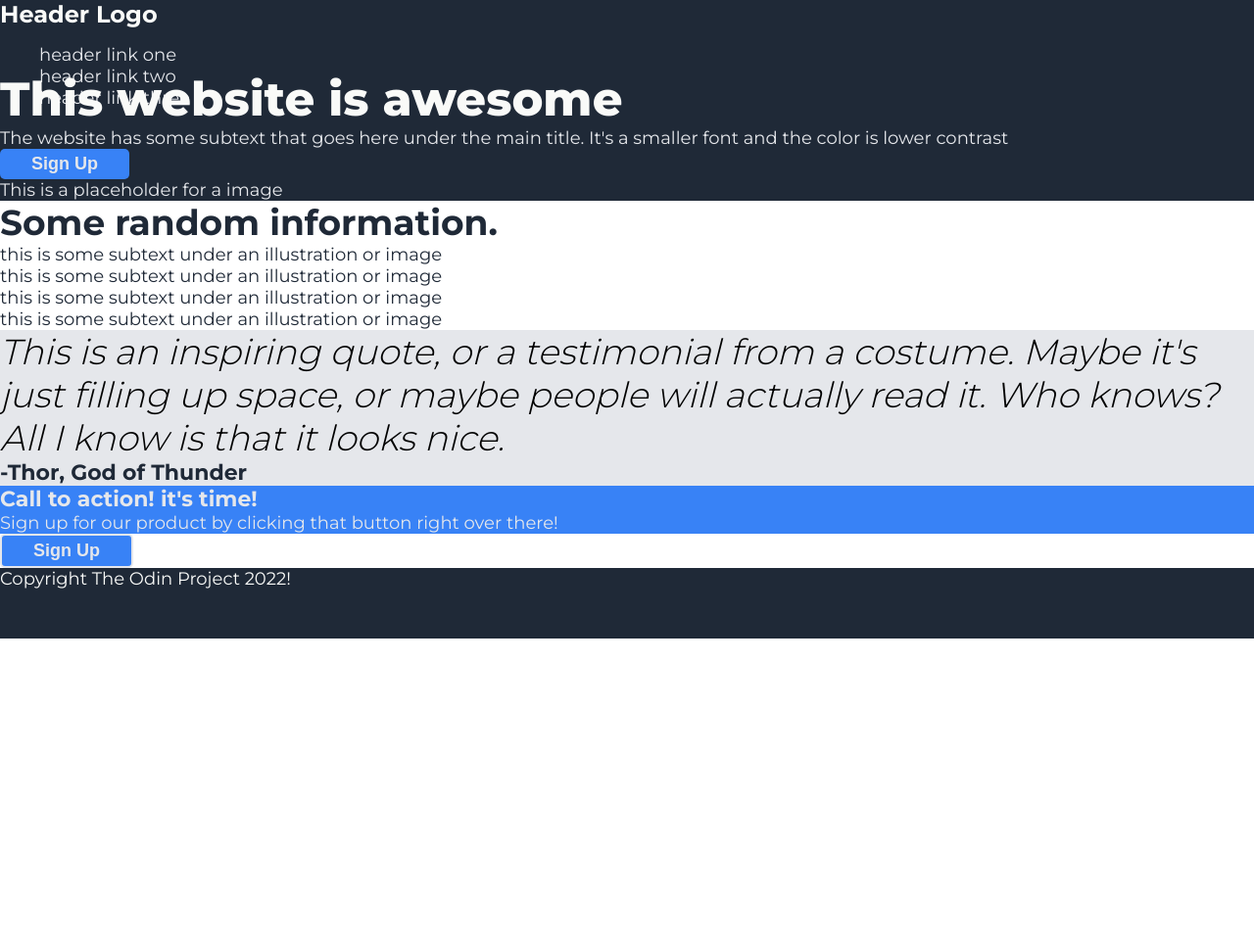
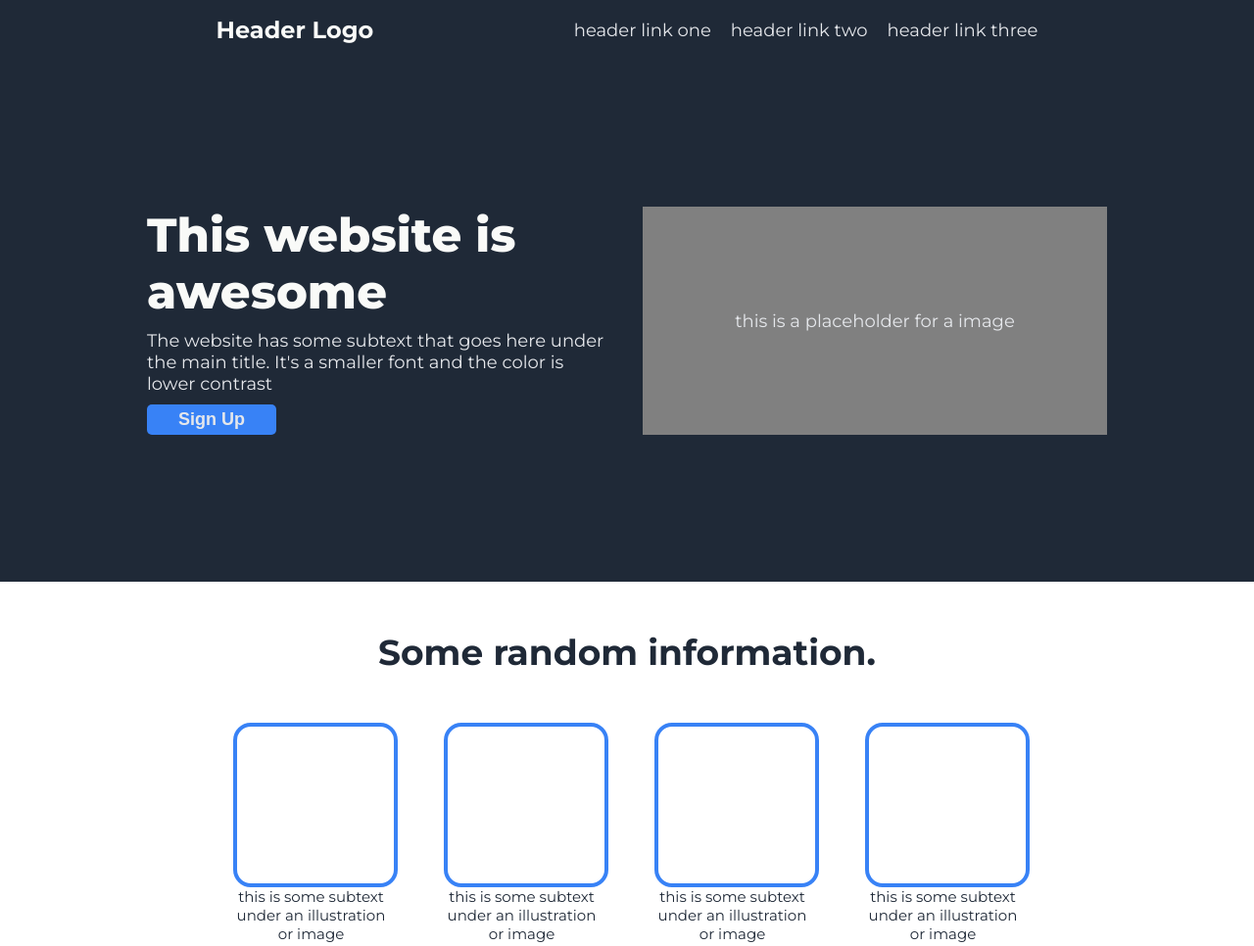
Before and after one commit to KrowJC/project-landing-page, a plain HTML site: page index.html in a window 1280 px wide. Shown: the top 966 px of the page at 98% size. Before the commit the page ends 800 px from the top, so only its background shows below. Drawn offline with Linux system fonts and the light colour scheme.

Commit message:
Fix div placements on html and added more content and styles to css

```diff
--- a/index.html
+++ b/index.html
@@ -17,40 +17,48 @@
                     <li><a href="#">header link three</a></li>
                 </ul>
             </div>
+            <div class="hero-content">
                <div class="top-modal">
                    <div class="top-modal-title">This website is awesome</div>
                    <div class="top-modal-info">The website has some subtext that goes here under the main title. It's a smaller font and the color is lower contrast</div>
                    <div class="modal-button-container"><button class="modal-button">Sign Up</button></div>
                </div>
-            <div class="top-placeholder">
-                <div class="placeholder">This is a placeholder for a image</div>
+            <div class="placeholder">this is a placeholder for a image</div>
             </div>
         </div>
         <div class="container-2">
             <div class="illustration-holder-title">Some random information.</div>
-            <div>
-                <div class="illustration-holder">
+            <div class="illustration-container">
+                <div class="illustation-holder-container">
+                    <div class="illustration-holder"></div>
                     <div class="subtext">this is some subtext under an illustration or image</div>
                  </div>
-                <div class="illustration-holder">
+                 <div class="illustation-holder-container">
+                    <div class="illustration-holder"></div>
                     <div class="subtext">this is some subtext under an illustration or image</div>
                  </div>
-                <div class="illustration-holder">
+                 <div class="illustation-holder-container">
+                    <div class="illustration-holder"></div>
                     <div class="subtext">this is some subtext under an illustration or image</div>
                  </div>
-                <div class="illustration-holder">
+                 <div class="illustation-holder-container">
+                    <div class="illustration-holder"></div>
                     <div class="subtext">this is some subtext under an illustration or image</div>
                  </div>
             </div>
         </div>
         <div class="container-3">
+            <div class="quote-content">
                <div class="quote">This is an inspiring quote, or a testimonial from a costume. Maybe it's just filling up space, or maybe people will actually read it. Who knows? All I know is that it looks nice.</div>
                <div class="quote-author">-Thor, God of Thunder</div>
             </div>
+        </div>
         <div class="container-4">
             <div class="bottom-modal">
+                <div class="bottom-modal-content">
                    <div class="bottom-modal-title">Call to action! it's time!</div>
                    <div class="bottom-modal-info">Sign up for our product by clicking that button right over there!</div>
+                </div>
                 <div class="bottom-button-container"><button class="bottom-modal-button">Sign Up</button></div>
             </div>
         </div>
--- a/styles.css
+++ b/styles.css
@@ -1,8 +1,6 @@
 body {
     height: 100vh;
     margin: 0;
-    display: flex;
-    flex-direction: column;
     font-family: 'Montserrat';
 }
 
@@ -17,7 +15,9 @@ a {
 }
 
 .header {
-    height: 72px;
+    padding: 16px;
+    display: flex;
+    justify-content: space-evenly;
 }
 
 .header-logo {
@@ -28,16 +28,33 @@ a {
 
 .top-links {
     list-style: none;
+    display: flex;
+    justify-content: center;
+    align-items: center;
+    padding-left: 0;
+    margin: 0;
+    gap: 20px;
+}
+
+.hero-content {
+    display: flex;
+    justify-content: center;
+    padding: 150px;
+    gap: 32px;
 }
 
 .top-modal {
-
+    display: flex;
+    flex-direction: column;
+    width: 510px;
+    gap: 10px;
 }
 
 .top-modal-title {
     font-size: 48px;
     font-weight: 900;
     color: #F9FAF8;
+    width: 400px;
 }
 
 .top-modal-info {
@@ -59,37 +76,72 @@ a {
     font-weight: 700;
 }
 
-.top-placeholder {
-
-}
-
 .placeholder {
     font-size: 18px;
     color: #E5E7EB;
+    background-color: gray;
+    width: 510px;
+    display: flex;
+    justify-content: center;
+    align-items: center;
 }
 
 .container-2 {
-
+    height: 480px;
+    display: flex;
+    flex-direction: column;
 }
 
 .illustration-holder-title {
     font-size: 36px;
     font-weight: bolder;
     color: #1F2937;
+    display: flex;
+    justify-content: center;
+    padding: 50px;
+}
+
+.illustration-container {
+    display: flex;
+    justify-content: center;
+    gap: 55px;
+
+}
+
+.illustation-holder-container {
+    display: flex;
+    flex-direction: column;
+    justify-content: center;
+    text-align: center;
+    width: 160px;
 }
 
 .illustration-holder {
-    border: #3882F6;
-    border-radius: 5px;
+    border: 4px solid #3882F6;
+    border-radius: 18px;
+    width: 160px;
+    height: 160px;
+    display: flex;
+    flex-shrink: 0;
 }
 
 .subtext {
     color: #1F2937;
-    font-size: 18px;
+    font-size: 15px;
 }
 
 .container-3 {
     background-color: #E5E7EB;
+    padding: 130px;
+    display: flex;
+    justify-content: center;
+    align-items: center;
+}
+
+.quote-content {
+    display: flex;
+    flex-direction: column;
+    width: 900px;
 }
 
 .quote {
@@ -102,25 +154,40 @@ a {
     font-weight: 700;
     color: #1F2937;
     font-size: 22px;
+    display: flex;
+    justify-content: flex-end;
 }
 
 .container-4 {
+    display: flex;
+    justify-content: center;
+    align-items: center;
+    padding: 120px;
+}
+
+.bottom-modal {
+    background-color: #3882F6;
+    width: 1000px;
+    border-radius: 7px;
+    padding: 55px;
+    display: flex;
+    justify-content: space-evenly;
+    align-items: center;
 
 }
 
-.bottom-modal {
-
+.bottom-modal-content {
+    display: flex;
+    flex-direction: column;
 }
 
 .bottom-modal-title {
-    background-color: #3882F6;
     color: #E5E7EB;
     font-size: 22px;
     font-weight: bold;
 }
 
 .bottom-modal-info {
-    background-color: #3882F6;
     color: #E5E7EB;
     font-size: 18px;
 }
@@ -141,7 +208,10 @@ a {
 
 .footer {
     background-color: #1F2937;
-    height: 72px;
+    height: 100px;
+    display: flex;
+    justify-content: center;
+    align-items: center;
 }
 
 .footer-text {
```
Lines whose indentation alone changed are shown as unchanged.
